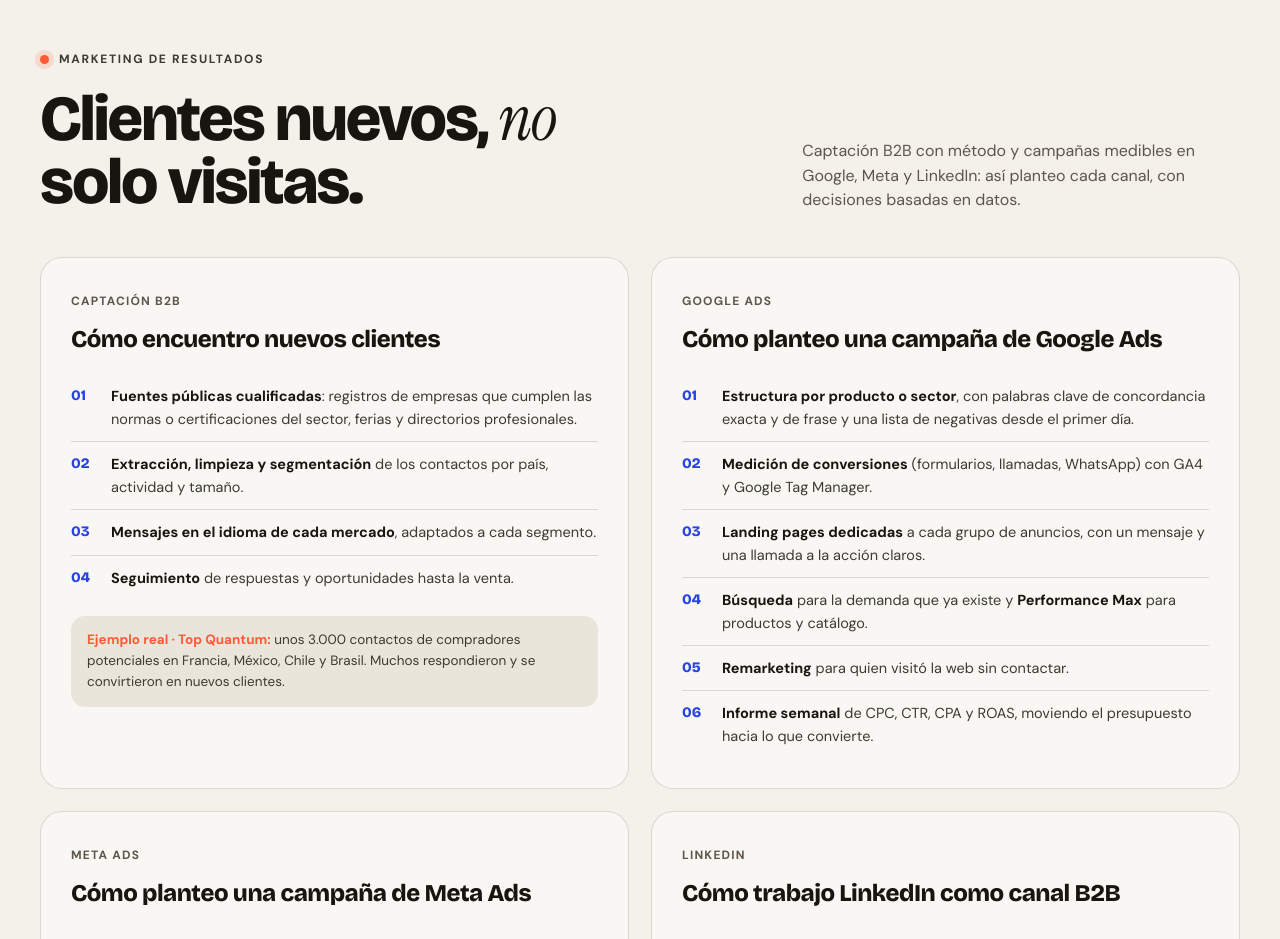
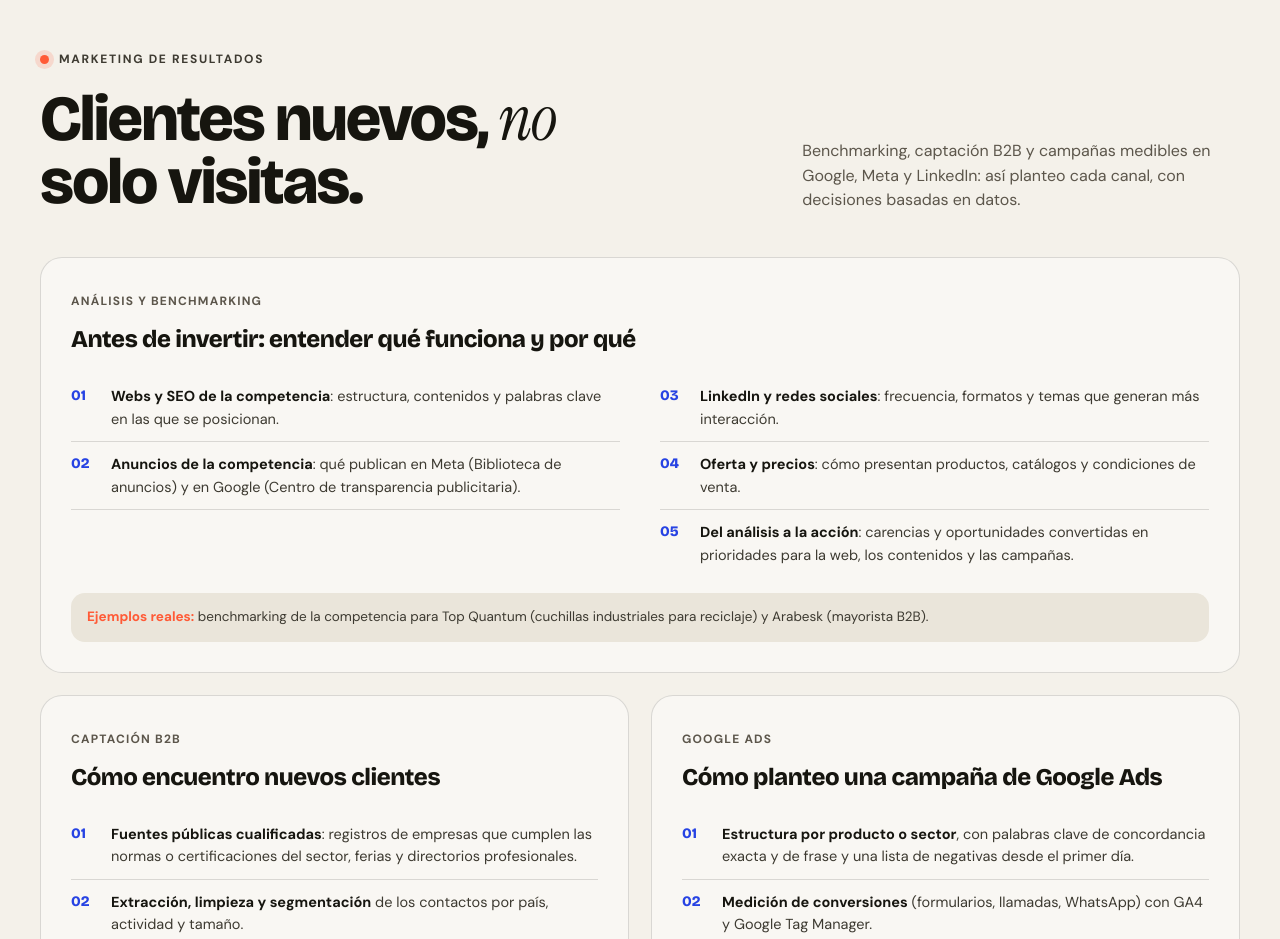
Before and after one commit to uzutano/PortfolioPage, a plain HTML site: page es/index.html in a window 1280 px wide. Shown: the part 2280-3219 px from the top of the page. Drawn offline with Linux system fonts and the light colour scheme.

Commit message:
ES: scheda Análisis y benchmarking nella sezione marketing

```diff
--- a/es/index.html
+++ b/es/index.html
@@ -384,6 +384,10 @@ dialog::backdrop{background:rgba(22,21,15,.6);backdrop-filter:blur(6px)}
 .mk-card li b{color:var(--ink)}
 .mk-example{margin-top:16px;padding:14px 16px;border-radius:14px;background:var(--paper-2);font-size:13.5px;color:var(--ink-2)}
 .mk-example b{color:var(--vermilion)}
+.mk-wide{grid-column:1/-1}
+.mk-wide ol{columns:2;column-gap:40px}
+.mk-wide li{break-inside:avoid}
+@media (max-width:1024px){.mk-wide ol{columns:1}}
 .mk-note{margin-top:18px;font-size:13px;color:var(--muted)}
 @media (max-width:1024px){.mk-case{grid-template-columns:1fr}.mk-steps{grid-template-columns:1fr}.mk-grid{grid-template-columns:1fr}}
 
@@ -538,9 +542,21 @@ dialog::backdrop{background:rgba(22,21,15,.6);backdrop-filter:blur(6px)}
     <div class="container">
       <div class="section-head reveal">
         <div><span class="eyebrow">Marketing de resultados</span><h2 class="h2" id="mk-title" style="margin-top:16px">Clientes nuevos, <span class="serif">no</span> solo visitas.</h2></div>
-        <p>Captación B2B con método y campañas medibles en Google, Meta y LinkedIn: así planteo cada canal, con decisiones basadas en datos.</p>
+        <p>Benchmarking, captación B2B y campañas medibles en Google, Meta y LinkedIn: así planteo cada canal, con decisiones basadas en datos.</p>
       </div>
       <div class="mk-grid">
+        <article class="mk-card mk-wide reveal">
+          <span class="mk-kicker">Análisis y benchmarking</span>
+          <h3>Antes de invertir: entender qué funciona y por qué</h3>
+          <ol>
+            <li><b>Webs y SEO de la competencia</b>: estructura, contenidos y palabras clave en las que se posicionan.</li>
+            <li><b>Anuncios de la competencia</b>: qué publican en Meta (Biblioteca de anuncios) y en Google (Centro de transparencia publicitaria).</li>
+            <li><b>LinkedIn y redes sociales</b>: frecuencia, formatos y temas que generan más interacción.</li>
+            <li><b>Oferta y precios</b>: cómo presentan productos, catálogos y condiciones de venta.</li>
+            <li><b>Del análisis a la acción</b>: carencias y oportunidades convertidas en prioridades para la web, los contenidos y las campañas.</li>
+          </ol>
+          <div class="mk-example"><b>Ejemplos reales:</b> benchmarking de la competencia para Top Quantum (cuchillas industriales para reciclaje) y Arabesk (mayorista B2B).</div>
+        </article>
         <article class="mk-card reveal">
           <span class="mk-kicker">Captación B2B</span>
           <h3>Cómo encuentro nuevos clientes</h3>
```
